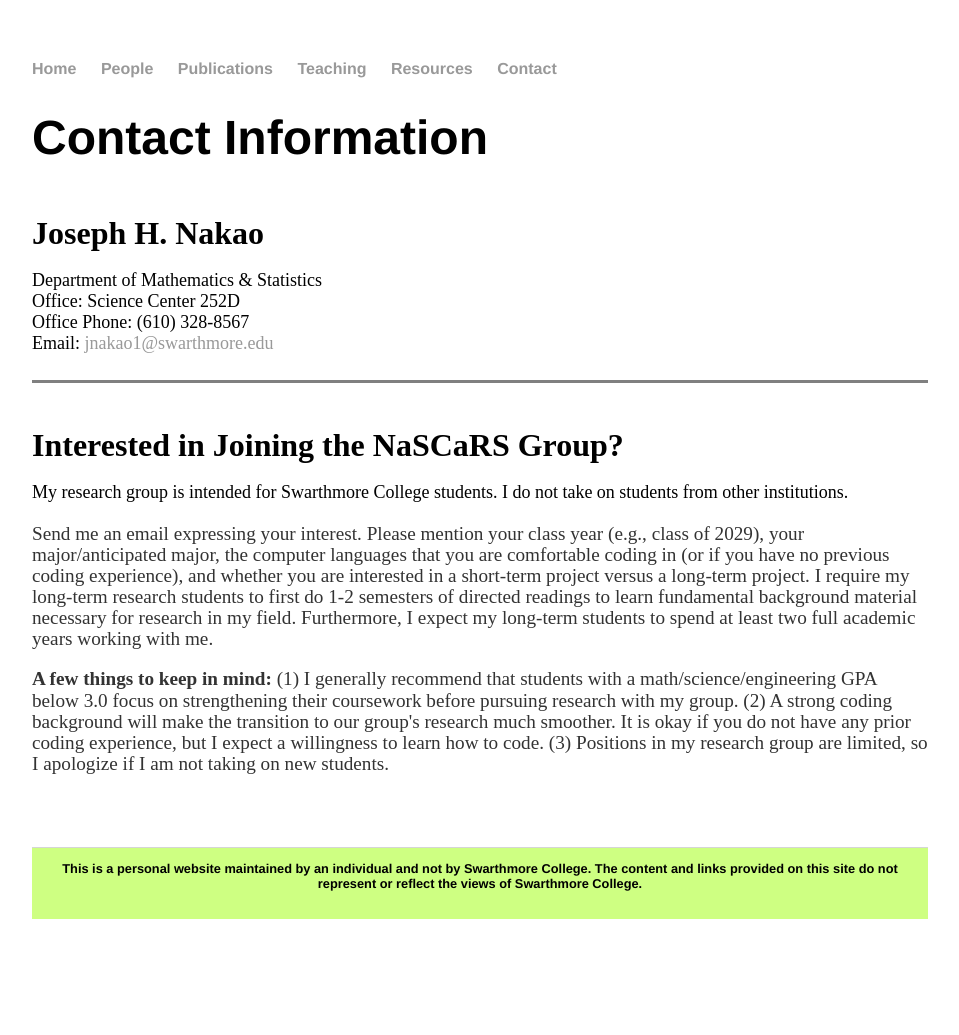
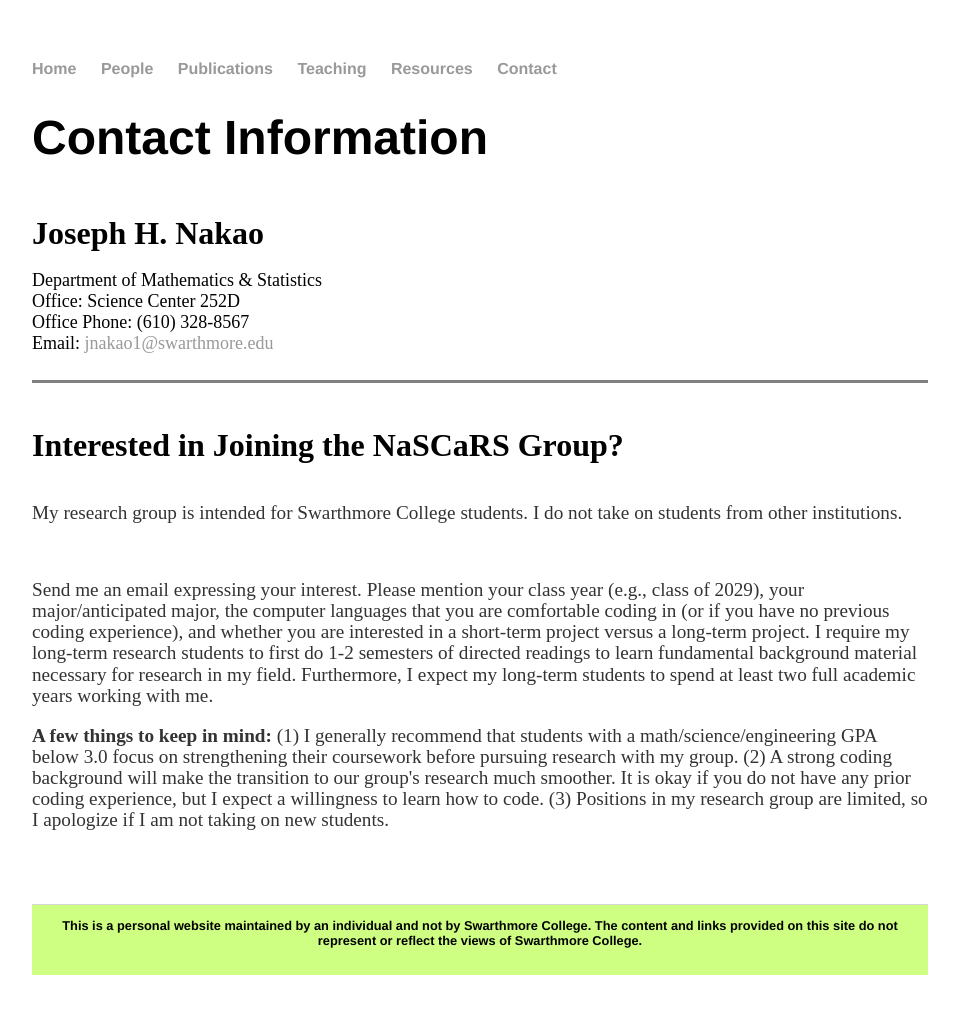
Before and after one commit to jhknakao/jhknakao.github.io, a Jekyll site: the page built from contact.html, in a window 1280 px wide. Shown: the whole page, without its empty margins (160-1119 px from the left). Built offline with Jekyll 4.4.1, drawn with Linux system fonts in a browser that asks for light colours; before the commit the page ends 979 px from its top, so only the background shows below that.

Commit message:
Update contact.html

```diff
--- a/contact.html
+++ b/contact.html
@@ -29,7 +29,9 @@ title: Contact
 	<font size="6"><b>Interested in Joining the NaSCaRS Group?</b></font>
 	<br>
 	<br>
-	<font size="4">My research group is intended for Swarthmore College students. I do not take on students from other institutions.</font>
+	<p>
+		My research group is intended for Swarthmore College students. I do not take on students from other institutions.
+	</p>
 	<br>
   	<p>
 		Send me an email expressing your interest. Please mention your class year (e.g., class of 2029), your major/anticipated major, the computer languages that you are comfortable coding in (or if you have no previous coding experience), and whether you are interested in a short-term project versus a long-term project. I require my long-term research students to first do 1-2 semesters of directed readings to learn fundamental background material necessary for research in my field. Furthermore, I expect my long-term students to spend at least two full academic years working with me.
```
